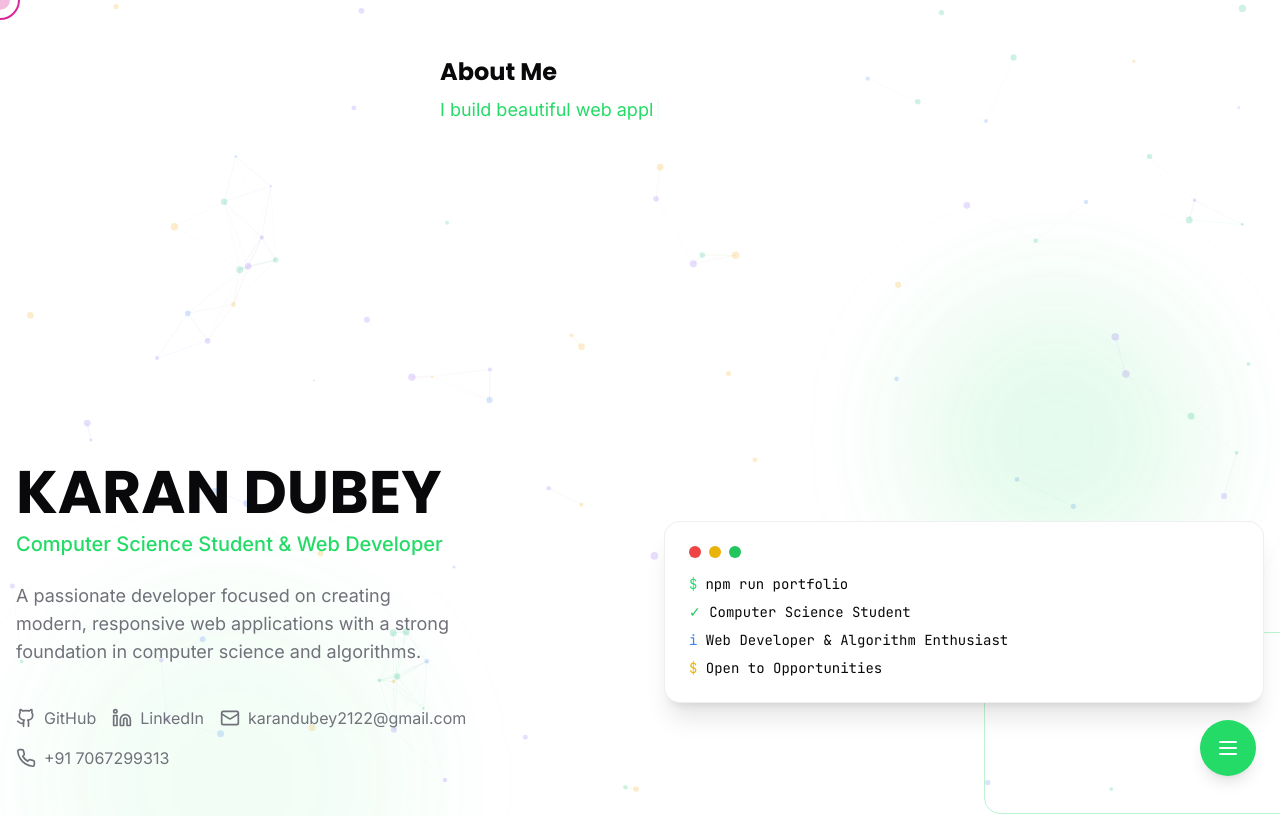
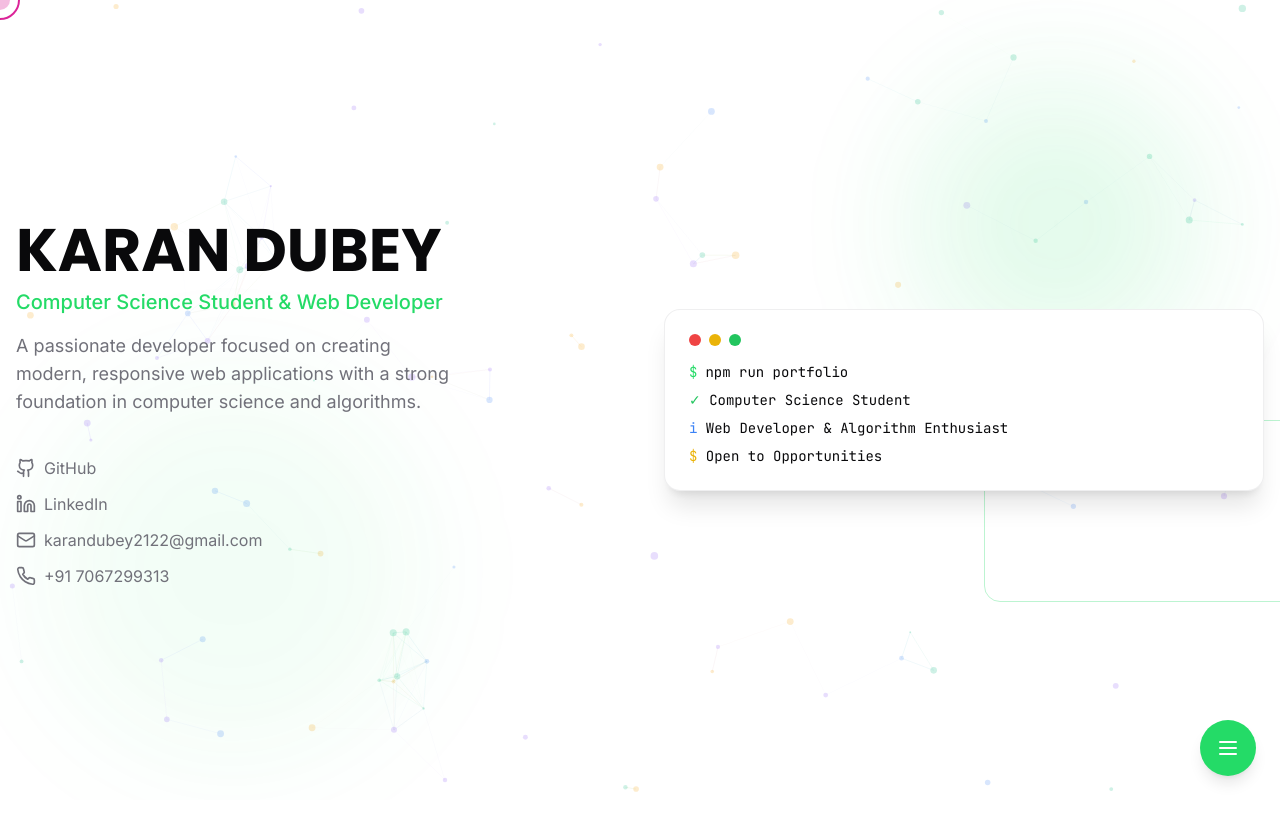
Before and after one commit to Octaelliptical/windows8-portfolio-mosaic-71, a React (Vite) app: page / in a window 1280 px wide. Shown: the top 816 px of the page. Built offline with nearby package versions, Linux system fonts and the light colour scheme.

Commit message:
Refactor: Update ResumeHero component
Update the ResumeHero component to display the specified information on the left side.

```diff
--- a/src/components/ResumeHero.tsx
+++ b/src/components/ResumeHero.tsx
@@ -29,10 +29,9 @@ const ResumeHero = () => {
                 KARAN DUBEY
               </h1>
               <div className="text-xl text-primary font-medium mt-2">Computer Science Student & Web Developer</div>
-            </motion.div>
 
               <motion.p
-              className="text-lg text-muted-foreground max-w-md"
+                className="text-lg text-muted-foreground max-w-md mt-4"
                 initial={{ opacity: 0, y: 20 }}
                 animate={{ opacity: 1, y: 0 }}
                 transition={{ delay: 0.4, duration: 0.6 }}
@@ -40,9 +39,10 @@ const ResumeHero = () => {
                 A passionate developer focused on creating modern, responsive web applications
                 with a strong foundation in computer science and algorithms.
               </motion.p>
+            </motion.div>
 
             <motion.div
-              className="flex flex-wrap gap-4 pt-4"
+              className="flex flex-col space-y-3 pt-4"
               initial={{ opacity: 0 }}
               animate={{ opacity: 1 }}
               transition={{ delay: 0.8, duration: 0.8 }}
--- a/src/pages/Index.tsx
+++ b/src/pages/Index.tsx
@@ -67,25 +67,6 @@ const Index = () => {
         ) : (
           <PageTransition key="main">
             <main className="relative z-20">
-              <section className="py-8 mb-8">
-                <div className="container mx-auto px-4">
-                  <TiltCard className="max-w-md mx-auto bg-card rounded-xl p-6 shadow-lg">
-                    <h2 className="text-2xl font-bold mb-2">About Me</h2>
-                    <TypewriterText
-                      text={[
-                        "I'm a passionate developer.",
-                        "I build beautiful web applications.",
-                        "I love solving complex problems.",
-                        "Let's create something amazing together!"
-                      ]}
-                      speed={40}
-                      loop={true}
-                      className="text-lg text-primary"
-                    />
-                  </TiltCard>
-                </div>
-              </section>
-
               <ResumeHero />
               <ParallaxSection />
               <EducationSection />
```
Lines whose indentation alone changed are shown as unchanged.
